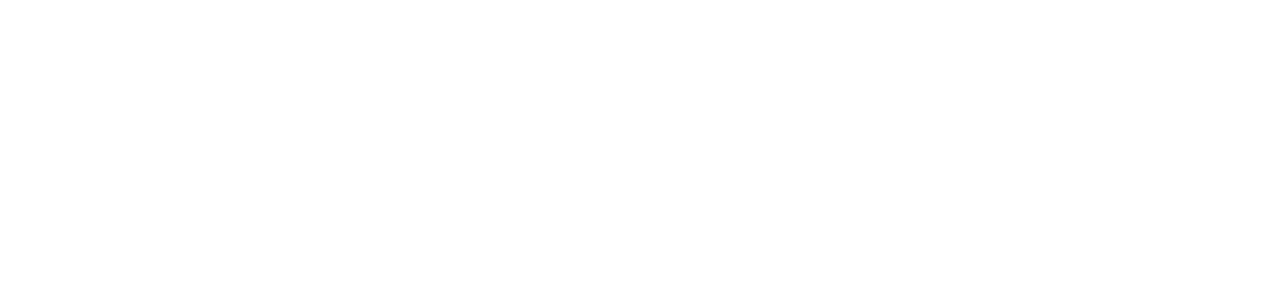
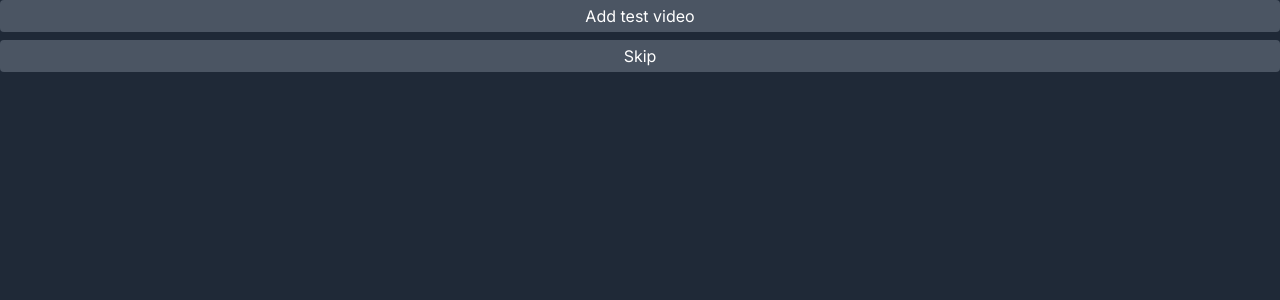
Before and after one commit to satsgg/streambrah, a Next.js app: page /youtube/dock in a window 1280 px wide. Shown: the top 300 px of the page. Built offline with nearby package versions, Linux system fonts and the light colour scheme.

Commit message:
add test videos and skip options in youtube dock

```diff
--- a/src/app/youtube/dock/page.tsx
+++ b/src/app/youtube/dock/page.tsx
@@ -1,35 +1,44 @@
 "use client";
-import { useEffect, useRef } from "react";
-
-const testVideos = [
-  {
-    pubkey: "e9038e10916d910869db66f3c9a1f41535967308b47ce3136c98f1a6a22a6150",
-    id: "Yaxq3iggMdM",
-  },
-  {
-    pubkey: "e9038e10916d910869db66f3c9a1f41535967308b47ce3136c98f1a6a22a6150",
-    id: "4ASKMcdCc3g",
-  },
-];
+import { useRef, useState } from "react";
+import { testVideos } from "../util";
 
 export default function Dock() {
   const bc = useRef(new BroadcastChannel("youtube-dock"));
+  const [currentTestVideo, setCurrentTestVideo] = useState(0);
 
   const playTestVideo = () => {
     bc.current.postMessage({
-      type: "playTestVideo",
-      value: testVideos[0],
+      type: "addTestVideo",
+      value: testVideos[currentTestVideo],
+    });
+    if (currentTestVideo + 1 == testVideos.length) {
+      setCurrentTestVideo(0);
+      return;
+    }
+    setCurrentTestVideo(currentTestVideo + 1);
+  };
+
+  const skip = () => {
+    bc.current.postMessage({
+      type: "skip",
+      value: null,
     });
   };
 
   // TODO:
-  // - skip video
   // - show now playing?
   // - pause?
+  // - set minimum zap cost
+  // - set cost per second?
 
   return (
-    <div>
-      <button onClick={playTestVideo}>Play test video</button>
+    <div className="flex flex-col gap-y-2 h-screen bg-gray-800 text-white">
+      <button className="rounded bg-gray-600 px-2 py-1" onClick={playTestVideo}>
+        Add test video
+      </button>
+      <button className="rounded bg-gray-600 px-2 py-1" onClick={skip}>
+        Skip
+      </button>
     </div>
   );
 }
--- a/src/app/youtube/page.tsx
+++ b/src/app/youtube/page.tsx
@@ -6,30 +6,14 @@
 import { Event as NostrEvent, utils } from "nostr-tools";
 import { parseZapRequest } from "@/utils/nostr";
 import { parseVideoId } from "@/utils/util";
+import { Video } from "./util";
 
 // TODO:
 // configurable max play time
 // minimum sats to play/sats per second
 
-type Video = {
-  pubkey: string;
-  id: string;
-};
-
-const testVideos = [
-  {
-    pubkey: "e9038e10916d910869db66f3c9a1f41535967308b47ce3136c98f1a6a22a6150",
-    id: "Yaxq3iggMdM",
-  },
-  {
-    pubkey: "e9038e10916d910869db66f3c9a1f41535967308b47ce3136c98f1a6a22a6150",
-    id: "4ASKMcdCc3g",
-  },
-];
-
 export default function YouTubePlayer() {
   const [notes, setNotes] = useState<NostrEvent[]>([]);
-  const [nowPlaying, setNowPlaying] = useState<Video | null>(null);
   const [queue, setQueue] = useState<Video[]>([]);
   const [counter, setCounter] = useState(0);
 
@@ -39,12 +23,15 @@
     bc.current.onmessage = (event) => {
       const type = event.data.type;
       const value = event.data.value;
+      console.debug("channel message", type, value);
       switch (type) {
-        case "playTestVideo":
-          console.log("play test video", value);
+        case "addTestVideo":
           setQueue((prev) => {
             return [...prev, value];
           });
+          break;
+        case "skip":
+          startNextVideo();
           break;
         default:
           console.error("invalid event message");
@@ -103,28 +90,10 @@
   };
 
   const startNextVideo = () => {
-    if (queue.length === 0) {
-      setNowPlaying(null);
-      return;
-    }
-
-    setNowPlaying(queue[0]);
     setQueue((prev) => {
       return [...prev.slice(1)];
     });
   };
-
-  useEffect(() => {
-    if (nowPlaying) return;
-    startNextVideo();
-  }, [queue]);
-
-  useEffect(() => {
-    console.log("now playing", nowPlaying, "queue", queue);
-    setCounter((prev) => {
-      return prev + 1;
-    });
-  }, [nowPlaying]);
 
   const opts = {
     height: "720",
@@ -142,9 +111,9 @@
 
   return (
     <div className="flex justify-center items-center h-screen w-full ">
-      {nowPlaying ? (
+      {queue[0] ? (
         <YouTube
-          videoId={nowPlaying?.id}
+          videoId={queue[0].id}
           opts={opts}
           key={counter}
           onReady={onPlayerReady}
--- /dev/null
+++ b/src/app/youtube/util.ts
@@ -0,0 +1,23 @@
+export type Video = {
+  pubkey: string;
+  id: string;
+};
+
+export const testVideos = [
+  {
+    pubkey: "e9038e10916d910869db66f3c9a1f41535967308b47ce3136c98f1a6a22a6150",
+    id: "Yaxq3iggMdM",
+  },
+  {
+    pubkey: "e9038e10916d910869db66f3c9a1f41535967308b47ce3136c98f1a6a22a6150",
+    id: "4ASKMcdCc3g",
+  },
+  {
+    pubkey: "e9038e10916d910869db66f3c9a1f41535967308b47ce3136c98f1a6a22a6150",
+    id: "xzpndHtdl9A",
+  },
+  {
+    pubkey: "e9038e10916d910869db66f3c9a1f41535967308b47ce3136c98f1a6a22a6150",
+    id: "aqx8K3n6Rlo",
+  },
+];
```
